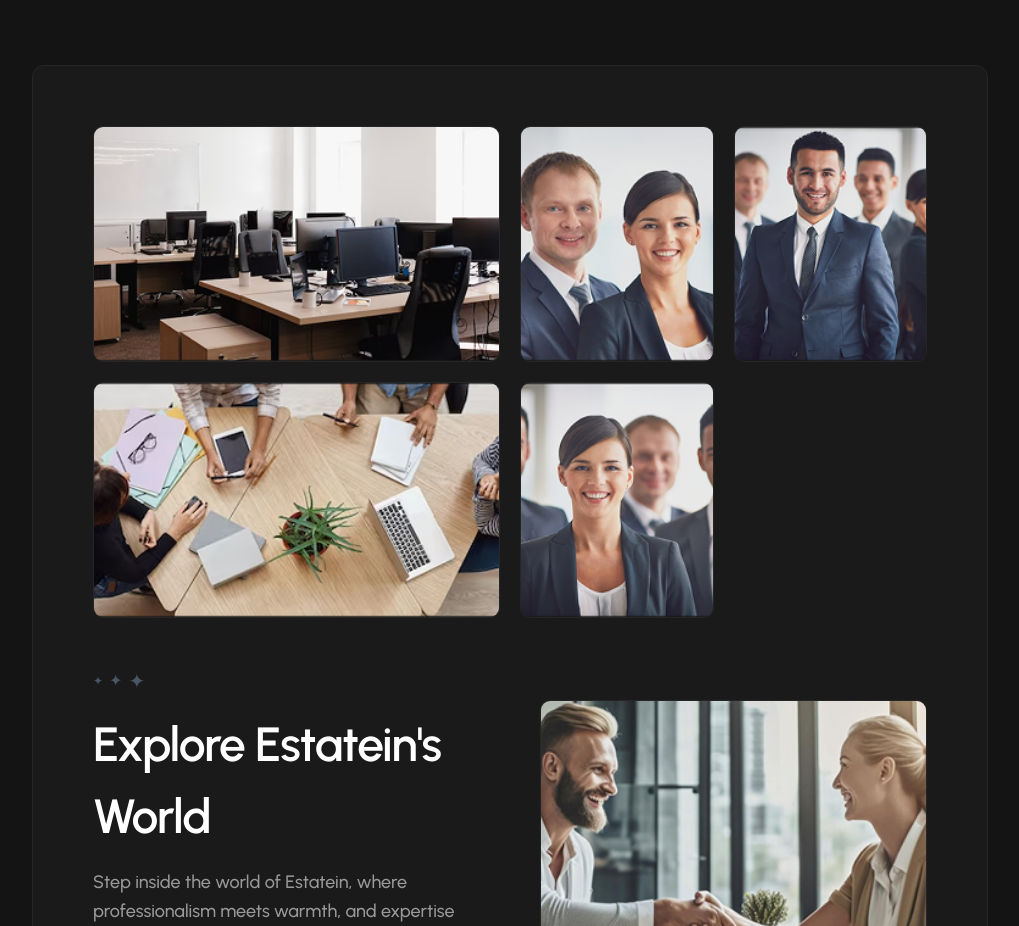
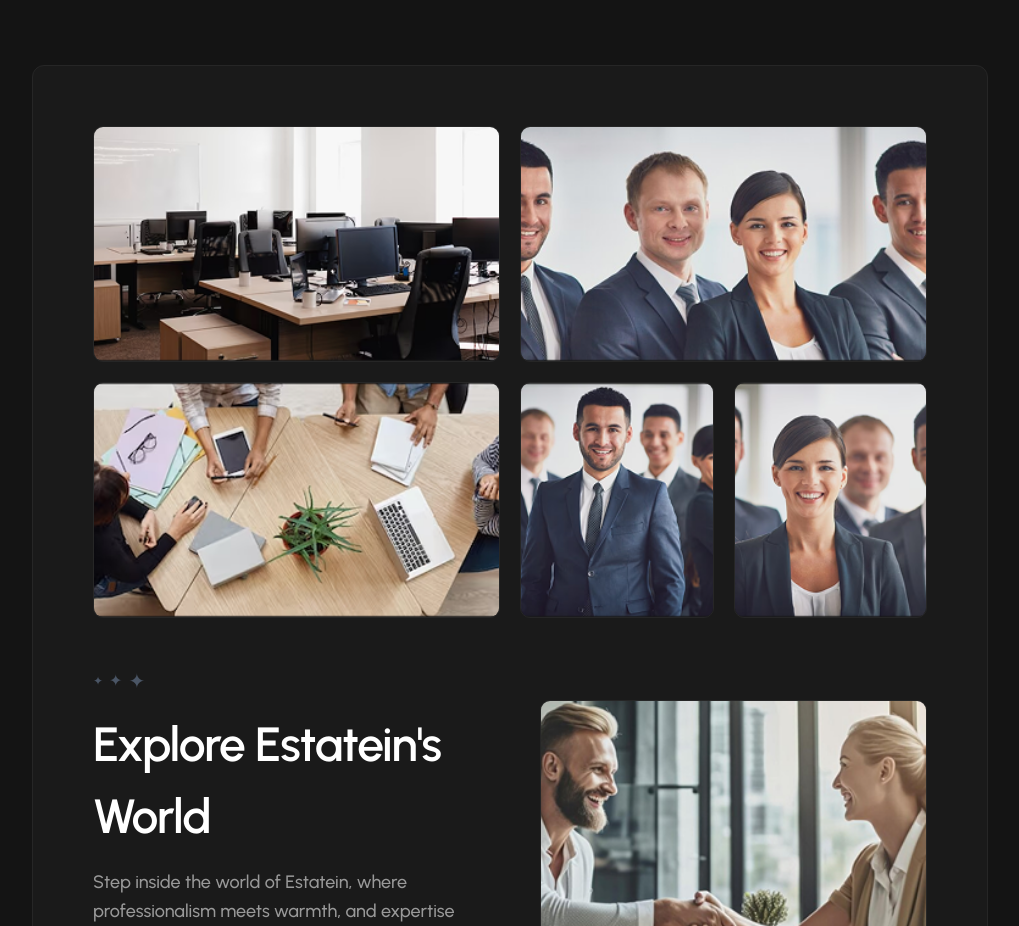
Before and after one commit to hassamnaveed44/real-estate, a Next.js app: page /contact in a window 1280 px wide. Shown: the part 3760-4686 px from the top of the page, without its empty margins (130-1149 px from the left). Built offline with nearby package versions, Linux system fonts and the light colour scheme.

Commit message:
Finalize office gallery section layout and responsiveness

```diff
--- a/app/components/contact/OfficeGallerySection.tsx
+++ b/app/components/contact/OfficeGallerySection.tsx
@@ -10,7 +10,7 @@
         {/* Main Image Grid */}
         <div className="grid grid-cols-1 lg:grid-cols-2 gap-[16px] md:gap-[20px] w-full">
 
-          {/* Left Container */}
+          {/* Left Container (Two stacked tall images) */}
           <div className="grid grid-cols-2 lg:flex lg:flex-col gap-[16px] md:gap-[20px] w-full">
             <div className="relative w-full h-[160px] sm:h-[300px] lg:h-[236px] rounded-[10px] overflow-hidden border border-[#262626]">
               <Image
@@ -30,9 +30,9 @@
             </div>
           </div>
 
-          {/* Right Container */}
-          <div className="grid grid-cols-2 lg:grid-rows-2 gap-[16px] md:gap-[20px] w-full">
-            {/* Top Wide Image - Hidden on mobile, visible on desktop via hidden lg:block */}
+          {/* Right Container (Top wide image + Bottom two side-by-side images) */}
+          <div className="flex flex-col gap-[16px] md:gap-[20px] w-full">
+            {/* Top Wide Image - Hidden on mobile, visible on big screens */}
             <div className="relative hidden lg:block w-full h-[236px] rounded-[10px] overflow-hidden border border-[#262626]">
               <Image
                 src="/images/contact3.png"
@@ -43,6 +43,7 @@
             </div>
 
             {/* Bottom Two Side-by-Side Images */}
+            <div className="grid grid-cols-2 gap-[16px] md:gap-[20px] w-full">
               <div className="relative w-full h-[160px] sm:h-[230px] lg:h-[236px] rounded-[10px] overflow-hidden border border-[#262626]">
                 <Image
                   src="/images/contact4.png"
@@ -58,6 +59,7 @@
                   fill
                   className="object-cover"
                 />
+              </div>
             </div>
           </div>
 
```
Lines whose indentation alone changed are shown as unchanged.
